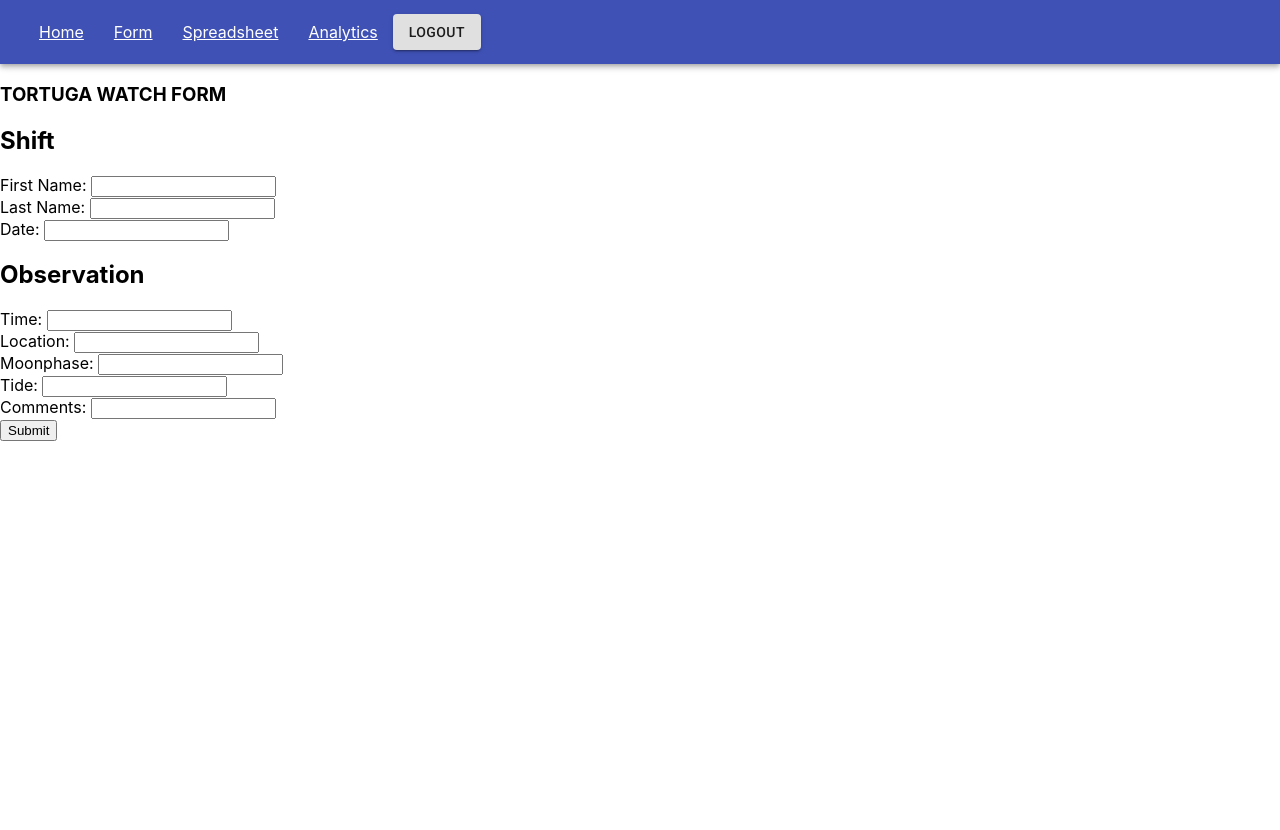
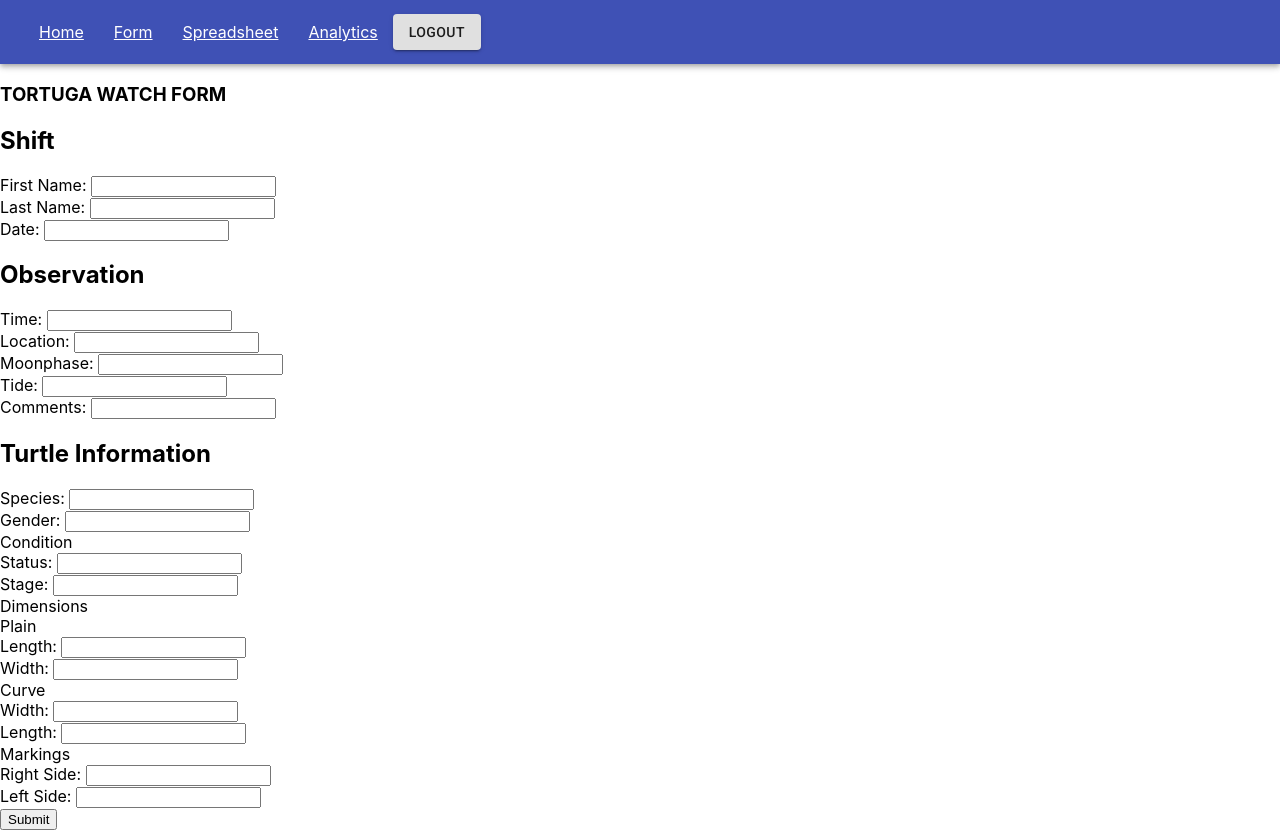
Before and after one commit to CarlosRabid/tortugaspedasi, a React (Create React App) app in the folder tortugaspedasi/: page /form in a window 1280 px wide. Before the commit the page ends 800 px from the top, so only its background shows below. Built offline with nearby package versions, Linux system fonts and the light colour scheme.

Commit message:
TurtleInput V1

```diff
--- a/tortugaspedasi/src/App.js
+++ b/tortugaspedasi/src/App.js
@@ -3,12 +3,14 @@ import Landing from './Components/Landing';
 
 import NavBar from './Components/NavBar';
 import './App.css';
+import Form from './Components/Form/Form';
 
 
 class App extends Component {
   render() {
     return (<div>
       <NavBar />
+
       {/* <Landing/>  */}
     </div>)
   }
--- a/tortugaspedasi/src/Components/Form/Form.js
+++ b/tortugaspedasi/src/Components/Form/Form.js
@@ -1,6 +1,7 @@
 import React, { Component } from 'react';
 import ShiftInput from './ShiftInput';
 import ObservationInput from './ObservationInput';
+import TurtleInput from './TurtleInput';
 const axios = require('axios')
 
 class Form extends Component {
@@ -21,6 +22,7 @@ class Form extends Component {
                 <h3>TORTUGA WATCH FORM</h3>
                 <ShiftInput forms={this.state.forms}/>
                 <ObservationInput forms={this.state.forms}/>
+                <TurtleInput />
                 <button className="submit" onClick={this.submitNewForm}>Submit</button>
             </div>
         )
--- a/tortugaspedasi/src/Components/Form/TurtleInput.js
+++ b/tortugaspedasi/src/Components/Form/TurtleInput.js
@@ -3,12 +3,128 @@ import React, { Component } from 'react';
 class TurtleInput extends Component {
     constructor(props) {
         super(props);
-        this.state = {  }
+        this.state = {
+            species: "",
+            gender: "",
+            condition:
+            {
+                status: "",
+                stage: ""
+            },
+            dimensions: {
+                plain: {
+                    length: "",
+                    width: ""
+                },
+                curve: {
+                    length: "",
+                    width: ""
+                }
+            },
+            markings: {
+                rightSide: "",
+                leftSide: ""
+            }
+        }
     }
+
+
+    handleInput = (event) => {
+        this.setState({ [event.target.name]: event.target.value }, () => console.log(this.state))
+    }
+    addTurtleInput = () => {
+        this.props.addTurtleInput(this.state.firstName, this.state.lastName, this.state.date)
+    }
+
+    // there is className = "child-turtle" for nexted children to help with the CSS
+
     render() {
+
         return (
-            {/* Your Code Here */}
-         );
+            <div className="turtle-container">
+                <h2>Turtle Information</h2>
+                <div className="turtle-component">
+                    <div>
+                        <span className="new-turtle-1"> Species: </span>
+                        <input className="searchInput underline new-turtle-2"
+                            name="species" onChange={this.handleInput}></input>
+                    </div>
+
+                    <div>
+                        <span className="new-turtle-1"> Gender: </span>
+                        <input className="searchInput underline new-turtle-2"
+                            name="gender" onChange={this.handleInput}></input>
+                    </div>
+
+                    <div className="new-turtle-1">
+                        Condition
+                        <div className="child-turtle">
+                            <span className="new-turtle-1"> Status: </span>
+                            <input className="searchInput underline new-turtle-2"
+                                name="status" onChange={this.handleInput}></input>
+                        </div>
+
+                        <div className="child-turtle">
+                            <span className="new-turtle-1"> Stage: </span>
+                            <input className="searchInput underline new-turtle-2"
+                                name="stage" onChange={this.handleInput}></input>
+                        </div>
+
+                    </div>
+
+                    <div className="new-turtle-1">
+                        Dimensions
+
+                        <div className="child-turtle" className="new-turtle-1"> Plain </div>
+
+                        <div className="child-turtle">
+                            <span className="new-turtle-1"> Length: </span>
+                            <input className="searchInput underline new-turtle-2"
+                                name="plain-length" onChange={this.handleInput}></input>
+                        </div>
+
+                        <div className="child-turtle">
+                            <span className="new-turtle-1"> Width: </span>
+                            <input className="searchInput underline new-turtle-2"
+                                name="plain-width" onChange={this.handleInput}></input>
+                        </div>
+
+                        <div className="child-turtle" className="new-turtle-1"> Curve </div>
+
+                        <div className="child-turtle">
+                            <span className="new-turtle-1"> Width: </span>
+                            <input className="searchInput underline new-turtle-2"
+                                name="curve-width" onChange={this.handleInput}></input>
+                        </div>
+
+                        <div className="child-turtle">
+                            <span className="new-turtle-1"> Length: </span>
+                            <input className="searchInput underline new-turtle-2"
+                                name="curve-width" onChange={this.handleInput}></input>
+                        </div>
+
+                    </div>
+
+                    <div className="new-turtle-1">
+                        Markings
+
+                        <div className="child-turtle">
+                            <span className="new-turtle-1"> Right Side: </span>
+                            <input className="searchInput underline new-turtle-2"
+                                name="right-side-marking" onChange={this.handleInput}></input>
+                        </div>
+
+                        <div className="child-turtle">
+                            <span className="new-turtle-1"> Left Side: </span>
+                            <input className="searchInput underline new-turtle-2"
+                                name="left-side-marking" onChange={this.handleInput}></input>
+                        </div>
+
+                    </div>
+                </div>
+            </div>
+
+        );
     }
 }
 
```
